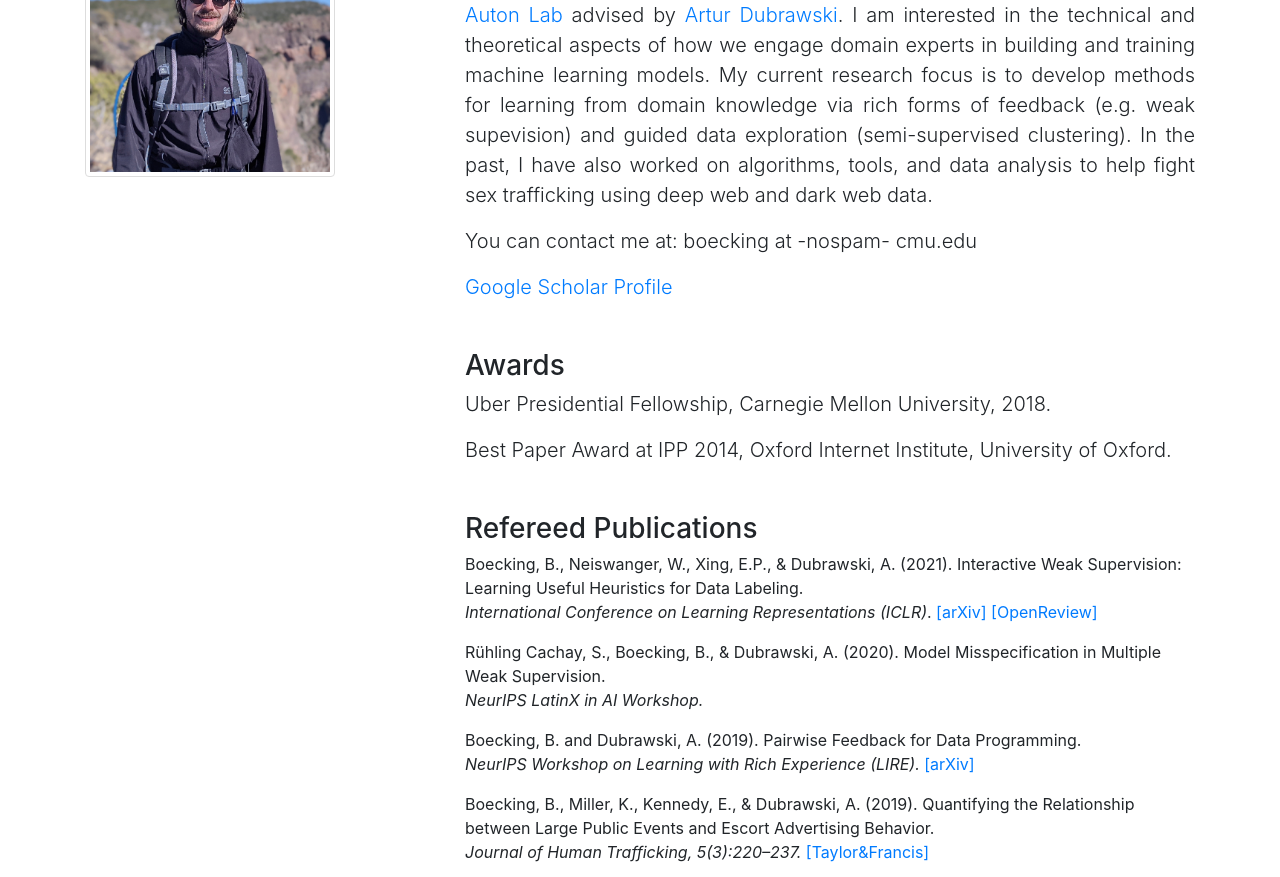
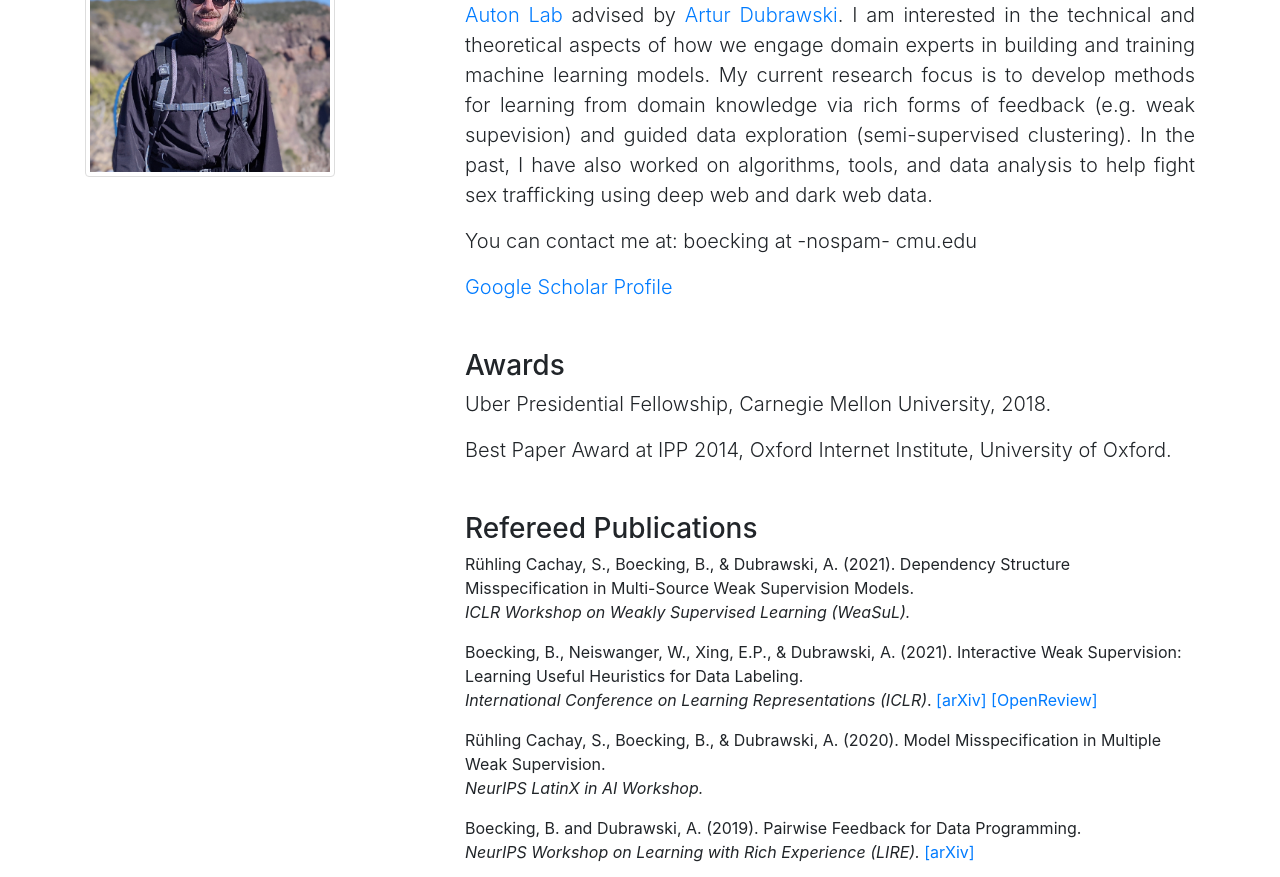
Before and after one commit to benbo/benbo.github.io, a website: page index.html in a window 1280 px wide. Shown: the part 186-1063 px from the top of the page. Drawn offline with Linux system fonts and the light colour scheme.

Commit message:
Update index.html

```diff
--- a/index.html
+++ b/index.html
@@ -75,6 +75,7 @@
                 <p class="lead">Uber Presidential Fellowship, Carnegie Mellon University, 2018.</p>
                 <p class="lead">Best Paper Award at IPP 2014, Oxford Internet Institute, University of Oxford.</p>
                 <h3 class="mt-5">Refereed Publications</h3>
+		<p class="">Rühling Cachay, S., Boecking, B., &amp; Dubrawski, A. (2021). Dependency Structure Misspecification in Multi-Source Weak Supervision Models. <br><i>ICLR Workshop on Weakly Supervised Learning (WeaSuL).</i></p>
 		<p class="">Boecking, B., Neiswanger, W., Xing, E.P., &amp; Dubrawski, A. (2021). Interactive Weak Supervision: Learning Useful Heuristics for Data Labeling. <br><i>International Conference on Learning Representations (ICLR)</i>. <a class="" href="https://arxiv.org/abs/2012.06046">[arXiv]</a>
 		    <a class="" href="https://openreview.net/forum?id=IDFQI9OY6K">[OpenReview]</a></p>
 		<p class="">Rühling Cachay, S., Boecking, B., &amp; Dubrawski, A. (2020).  Model Misspecification in Multiple Weak Supervision. <br><i>NeurIPS LatinX in AI Workshop.</i></p>
```
